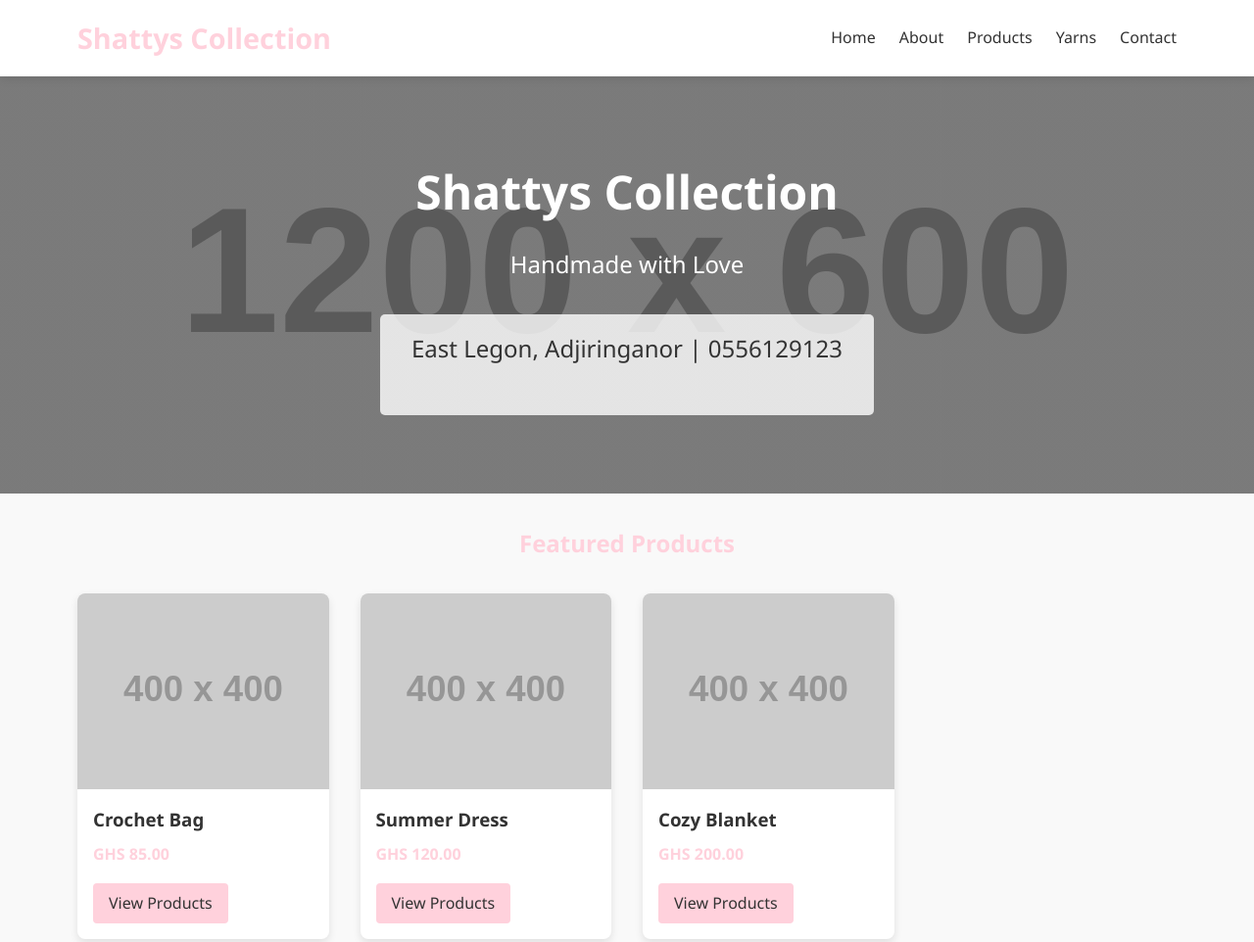
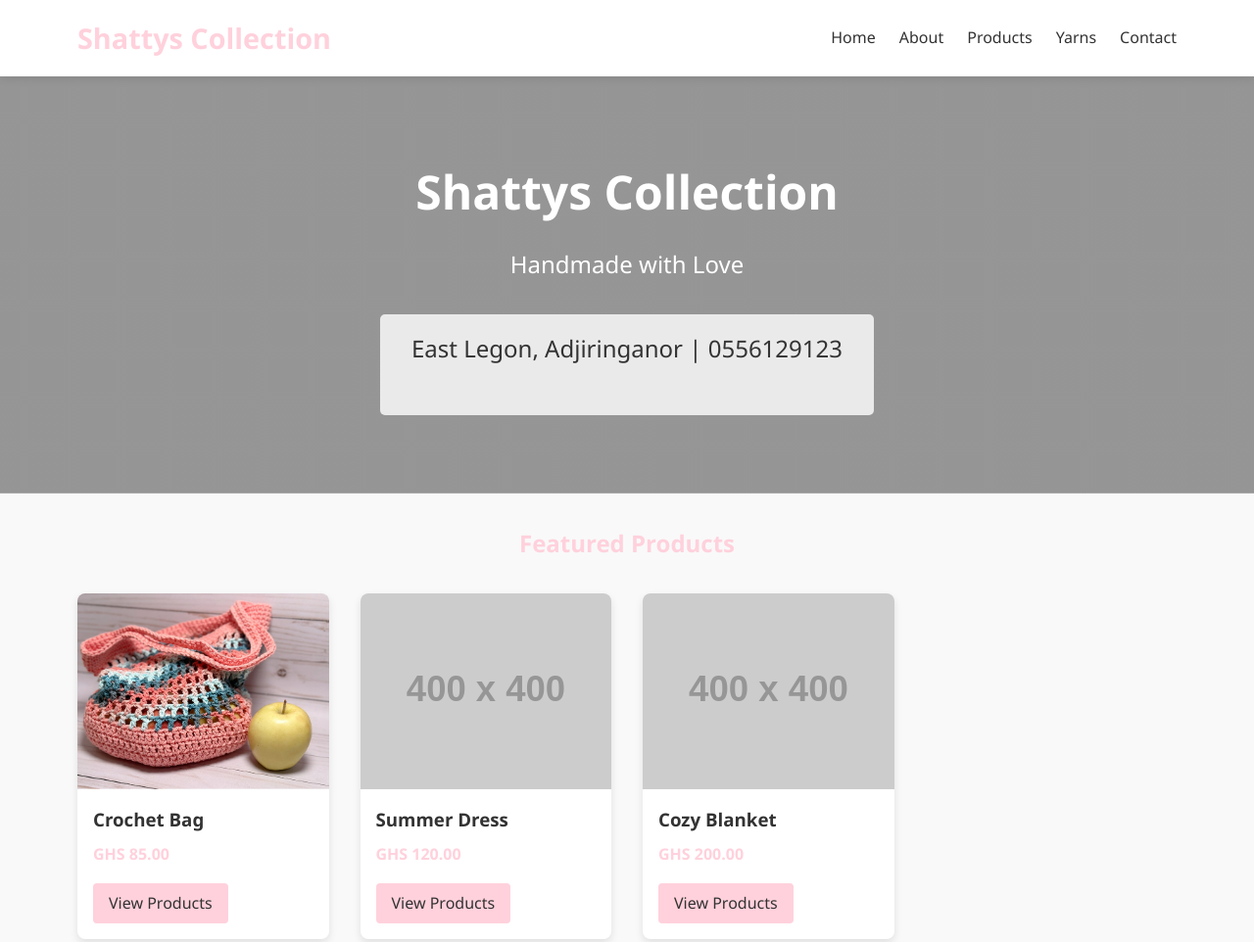
Before and after one commit to ben734-oss/Shatty, a plain HTML site: page index.html in a window 1280 px wide. Shown: the top 962 px of the page at 98% size. Drawn offline with Linux system fonts and the light colour scheme; placeholder pictures from the web are drawn by us.

Commit message:
Update index.html

```diff
--- a/index.html
+++ b/index.html
@@ -9,7 +9,7 @@
         /* Additional styles for the home page images */
         .hero {
             background: linear-gradient(rgba(0, 0, 0, 0.4), rgba(0, 0, 0, 0.4)),
-                        url('https://placehold.co/1200x600/FFD1DC/B5C9E0?text=Crochet+Background') center/cover no-repeat;
+                        url('./crocheted mesh market bag-min.jpg') center/cover no-repea;
         }
 
         .product-image {
@@ -76,7 +76,7 @@
             <div class="product-card">
                 <div class="product-image">
                     <!-- Replace with your actual image -->
-                    <img src="https://placehold.co/400x400/FFD1DC/333?text=Crochet+Bag" alt="Handmade crochet bag">
+                    <img src="./crocheted mesh market bag-min.jpg" alt="Handmade crochet bag">
                 </div>
                 <div class="product-info">
                     <h3>Crochet Bag</h3>
```
